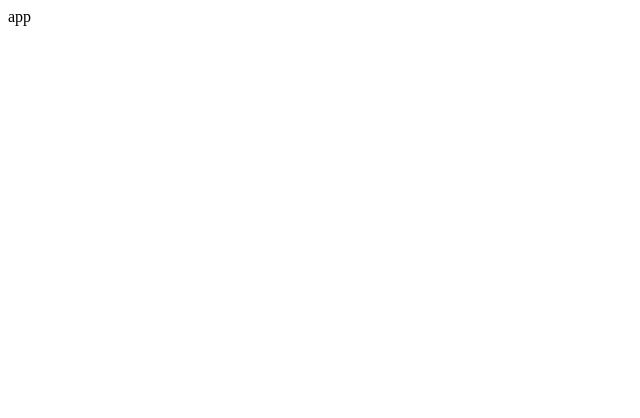
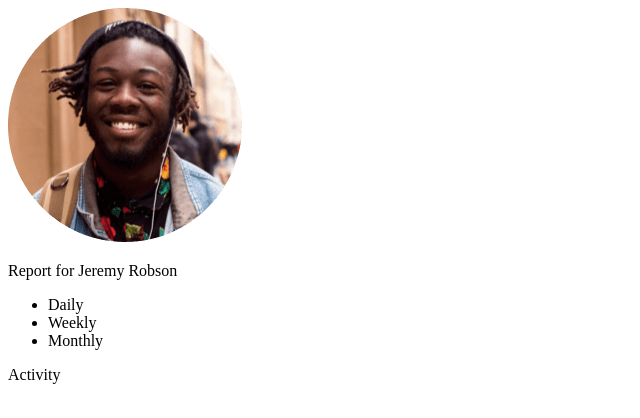
Before and after one commit to kujerocoding/time-tracking-dashboard, a React (Vite) app: page / in a window 1280 px wide. Shown: the top 418 px of the page, without its empty margins (0-640 px from the left). Built offline with nearby package versions, Linux system fonts and the light colour scheme.

Commit message:
add elements to the User component

```diff
--- a/src/App.jsx
+++ b/src/App.jsx
@@ -1,9 +1,12 @@
 import React from 'react'
+import Activity from './components/Activity'
+import User from './components/User'
 
 const App = () => {
   return (
     <div>
-      app
+      <User />
+      <Activity />
     </div>
   )
 }
--- a/src/components/User.jsx
+++ b/src/components/User.jsx
@@ -2,8 +2,16 @@ import React from 'react'
 
 const User = () => {
   return (
-    <div>
-      User
+    <div className='user--container'>
+      <div>
+        <img src="/src/assets/images/image-jeremy.png" alt="jeremy profile picture" />
+        <p>Report for <span>Jeremy Robson</span></p>
+      </div>
+      <ul className='periodical--lists'>
+        <li>Daily</li>
+        <li>Weekly</li>
+        <li>Monthly</li>
+      </ul>
     </div>
   )
 }
```
